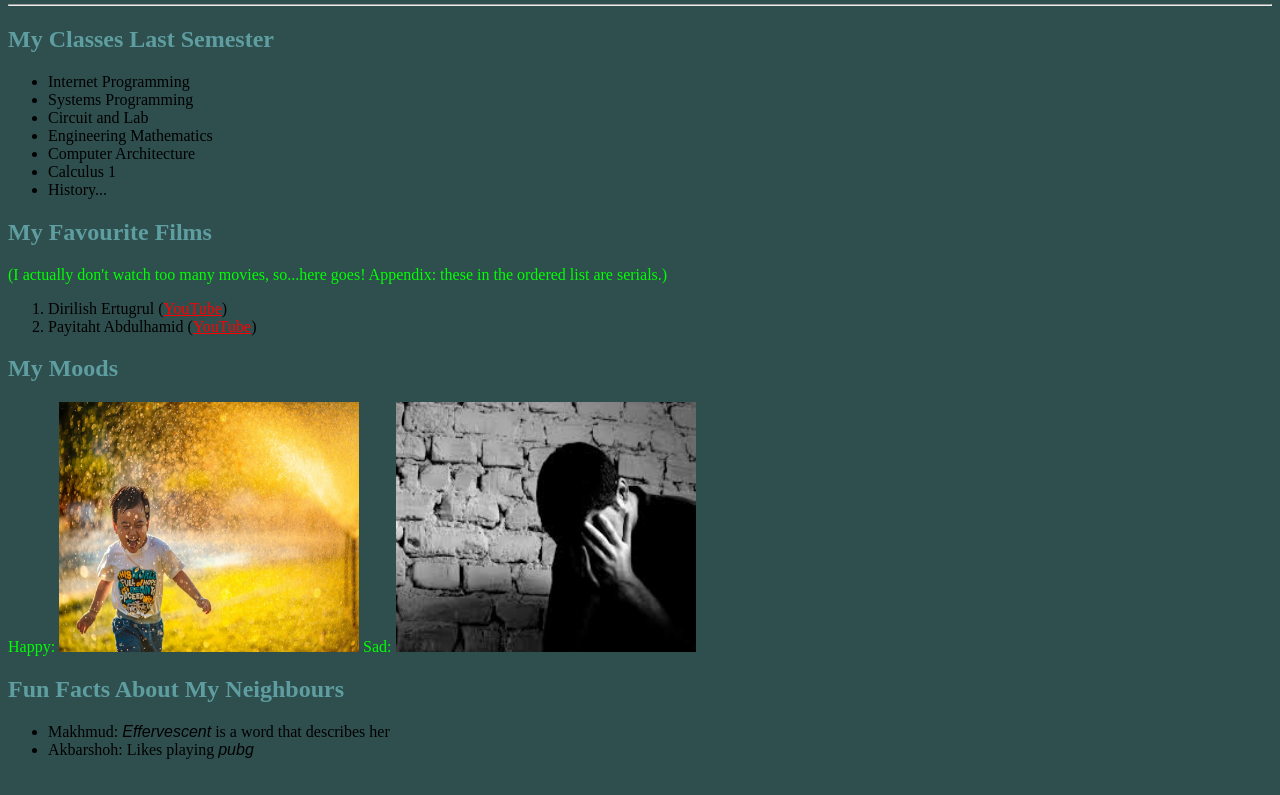
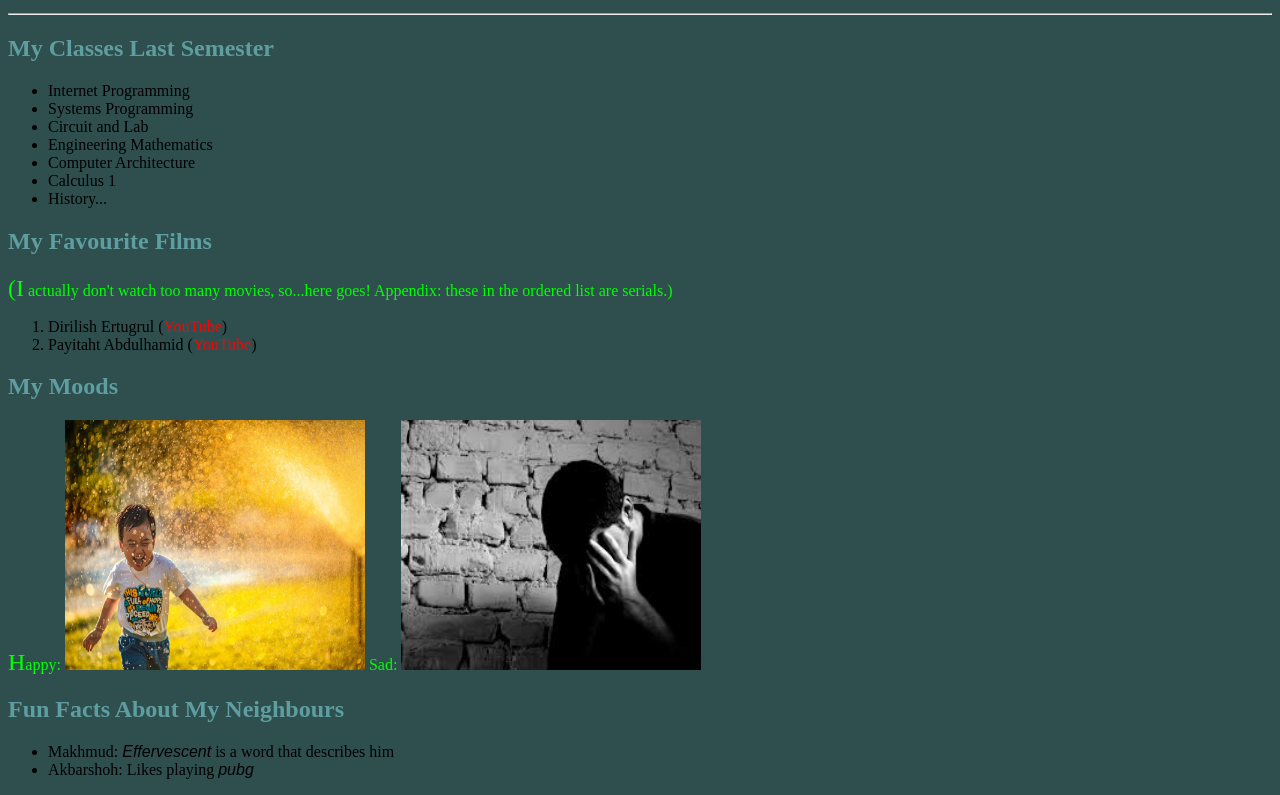
Before and after one commit to javodibnakram/javodibnakram.github.io, a plain HTML site: page index.html in a window 1280 px wide. Shown: the part 110-905 px from the top of the page. Drawn offline with Linux system fonts and the light colour scheme.

Commit message:
Initial commit

```diff
--- a/aboutme-style.css
+++ b/aboutme-style.css
@@ -27,3 +27,16 @@ body {
 p {
 	color: Lime;
 }
+
+a:link {
+  text-decoration: none;
+}
+
+a:hover {
+	text-decoration: underline;
+	text-decoration-color: red;
+}
+
+p::first-letter {
+	font-size: 150%;
+}
--- a/index.html
+++ b/index.html
@@ -26,8 +26,8 @@
 		<p>(I actually don't watch too many movies, so...here goes! Appendix: these in the ordered list are serials.)</p>
 
 		<ol>
-			<li>Dirilish Ertugrul (<a href="https://www.youtube.com/watch?v=3yjO6yfHLcU" target="_blank"><span class="link"><u>YouTube</u></span></a>)</li>
-			<li>Payitaht Abdulhamid (<a href="https://www.youtube.com/watch?v=MyNz3YvSEhk" target="_blank"><span class="link"><u>YouTube</u></span></a>)</li>
+			<li>Dirilish Ertugrul (<a href="https://www.youtube.com/watch?v=3yjO6yfHLcU" target="_blank"><span class="link">YouTube</span></a>)</li>
+			<li>Payitaht Abdulhamid (<a href="https://www.youtube.com/watch?v=MyNz3YvSEhk" target="_blank"><span class="link">YouTube</span></a>)</li>
 		</ol>
 
 		<h2>My Moods</h2>
@@ -36,7 +36,7 @@
 
 		<h2>Fun Facts About My Neighbours</h2>
 		<ul>
-			<li>Makhmud: <span class="listItem">Effervescent</span> is a word that describes her</li>
+			<li>Makhmud: <span class="listItem">Effervescent</span> is a word that describes him</li>
 			<li>Akbarshoh: Likes playing <span class="listItem">pubg</span></li>
 		</ul>
 	</body>
```
